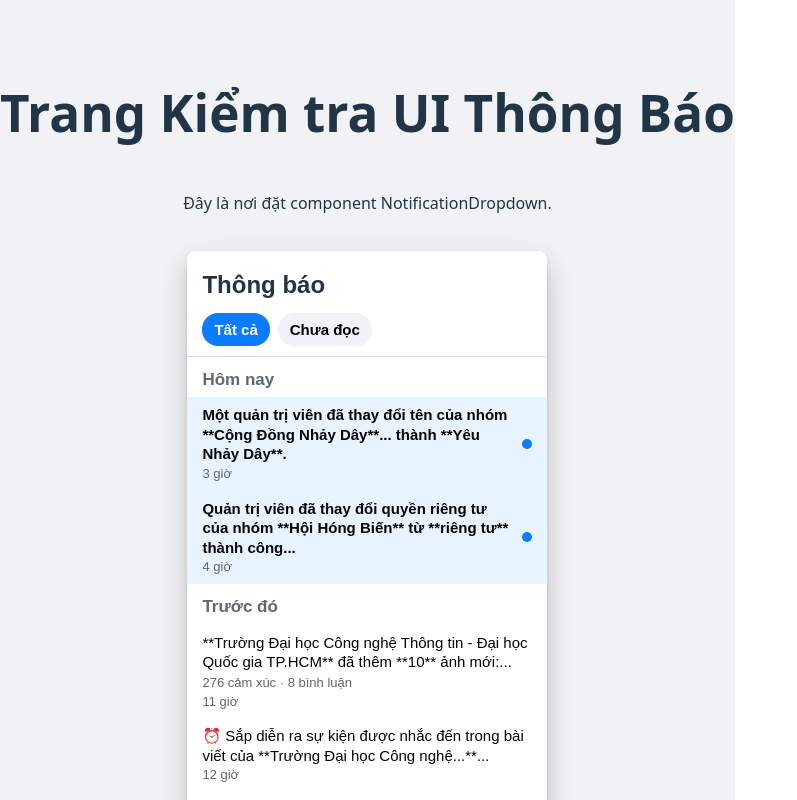
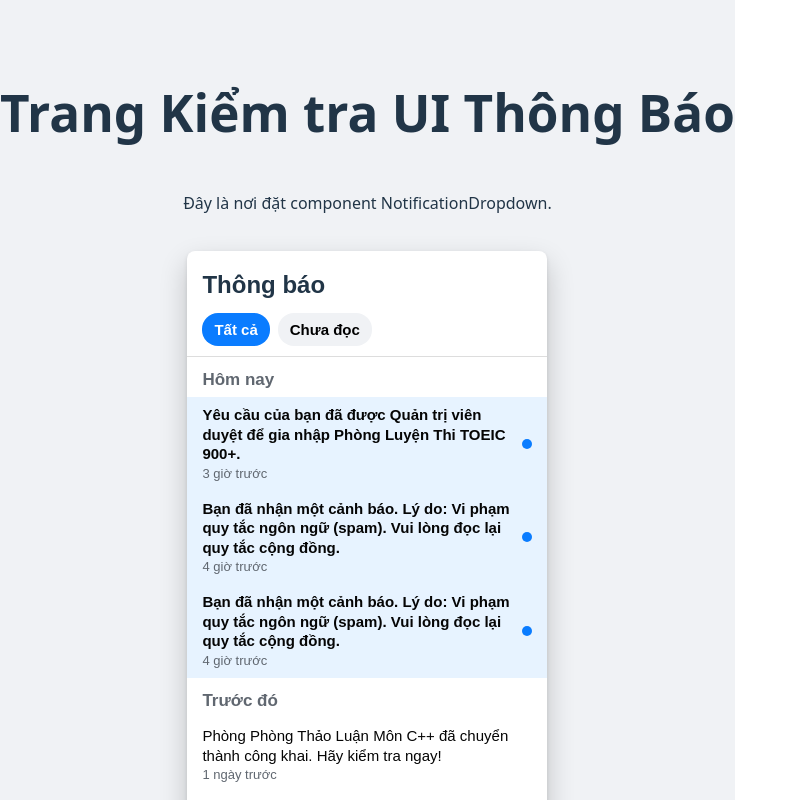
Before and after one commit to cblnam412/StudyBuddy, a React (Vite) app in the folder client/: page /notifications in a window 1280 px wide. Shown: the top 800 px of the page, without its empty margins (0-797 px from the left). Built offline with nearby package versions, Linux system fonts and the light colour scheme.

Commit message:
test: mock some study notifications

```diff
--- a/client/src/components/notification/notificationDropdown.jsx
+++ b/client/src/components/notification/notificationDropdown.jsx
@@ -3,82 +3,81 @@ import React, { useState, useEffect } from 'react';
 import NotificationItem from './notificationItem';
 import './notificationDropdown.css'; // Giả sử bạn có CSS tương ứng
 
-// Dữ liệu giả lập (Mock Data) được tích hợp trực tiếp
+// DỮ LIỆU GIẢ LẬP ĐÃ CẬP NHẬT THEO CHỦ ĐỀ CỦA BẠN
 const MOCK_NOTIFICATIONS = [
-  // ... (Dữ liệu giả lập không thay đổi)
   // --- Hôm nay ---
   {
     id: 'n1',
-    type: 'group_name_change',
-    groupName: 'Cộng Đồng Nhảy Dây',
-    newGroupName: 'Yêu Nhảy Dây',
-    time: '3 giờ',
+    type: 'request_approved', // Yêu cầu được duyệt
+    roomName: 'Phòng Luyện Thi TOEIC 900+',
+    requester: 'Quản trị viên',
+    time: '3 giờ trước',
     isRead: false,
-    category: 'Hôm nay'
+    category: 'Hôm nay',
+    targetScreen: 'room/toeic900' // Màn hình đích khi click
   },
   {
     id: 'n2',
-    type: 'group_privacy_change',
-    groupName: 'Hội Hóng Biến',
-    oldPrivacy: 'riêng tư',
-    newPrivacy: 'công khai',
-    time: '4 giờ',
+    type: 'warning_received', // Cảnh cáo
+    reason: 'Vi phạm quy tắc ngôn ngữ (spam)',
+    time: '4 giờ trước',
     isRead: false,
-    category: 'Hôm nay'
+    category: 'Hôm nay',
+    targetScreen: 'profile/warnings'
+  },
+{
+    id: 'n3',
+    type: 'warning_received', // Cảnh cáo
+    reason: 'Vi phạm quy tắc ngôn ngữ (spam)',
+    time: '4 giờ trước',
+    isRead: false,
+    category: 'Hôm nay',
+    targetScreen: 'profile/warnings'
   },
   // --- Trước đó ---
   {
-    id: 'n3',
-    type: 'group_new_photos',
-    groupName: 'Trường Đại học Công nghệ Thông tin - Đại học Quốc gia TP.HCM',
-    count: 10,
-    actor: 'UIT',
-    time: '11 giờ',
-    interaction: '276 cảm xúc',
-    comments: '8 bình luận',
+    id: 'n4',
+    type: 'room_status_change', // Thay đổi trạng thái phòng
+    roomName: 'Phòng Thảo Luận Môn C++',
+    status: 'đã chuyển thành công khai',
+    time: '1 ngày trước',
     isRead: true,
-    category: 'Trước đó'
-  },
-  {
-    id: 'n4',
-    type: 'event_reminder',
-    groupName: 'Trường Đại học Công nghệ...',
-    time: '12 giờ',
-    isRead: true,
-    category: 'Trước đó'
+    category: 'Trước đó',
+    targetScreen: 'room/cpp_discussion'
   },
   {
     id: 'n5',
-    type: 'group_privacy_change',
-    groupName: 'Tư vấn tuyển sinh Đại học',
-    oldPrivacy: 'công khai',
-    newPrivacy: 'riêng tư',
-    time: '13 giờ',
+    type: 'request_rejected', // Yêu cầu bị từ chối
+    requestType: 'gia nhập',
+    roomName: 'Nhóm Kỹ Năng Mềm',
+    rejecter: 'Mod B',
+    time: '2 ngày trước',
     isRead: true,
-    category: 'Trước đó'
+    category: 'Trước đó',
+    targetScreen: 'profile/requests'
   },
-  // **THÊM MỘT SỐ DỮ LIỆU ĐỂ TEST VIỆC MỞ RỘNG (GỌI LÀ OLDER)**
+  // **THÊM MỘT SỐ DỮ LIỆU ĐỂ TEST VIỆC MỞ RỘNG**
   {
     id: 'n6',
-    type: 'group_new_photos',
-    groupName: 'Nhóm Test 1',
-    count: 5,
-    actor: 'Admin',
-    time: '1 ngày',
-    interaction: '10 cảm xúc',
-    comments: '1 bình luận',
+    type: 'room_status_change',
+    roomName: 'Phòng Game Dev',
+    status: 'đã bị khóa tạm thời',
+    time: '3 ngày trước',
     isRead: true,
-    category: 'Trước đó'
+    category: 'Trước đó',
+    targetScreen: 'room/game_dev'
   },
   {
     id: 'n7',
-    type: 'event_reminder',
-    groupName: 'Nhóm Test 2',
-    time: '2 ngày',
+    type: 'request_approved',
+    roomName: 'Phòng Tiếng Nhật Sơ Cấp',
+    requester: 'Admin C',
+    time: '4 ngày trước',
     isRead: true,
-    category: 'Trước đó'
-  },
-  // ... (Thêm nhiều thông báo khác nếu cần)
+    category: 'Trước đó',
+    targetScreen: 'room/japanese_basic'
+  }
+
 ];
 
 // Hàm xử lý phân loại dữ liệu (giả lập API response)
@@ -117,8 +116,18 @@ const NotificationDropdown = () => {
   // 3. HÀM CHUYỂN ĐỔI TRẠNG THÁI MỞ RỘNG
   const handleShowMore = () => {
     setIsExpanded(true);
-    // Nếu bạn muốn cuộn (scroll) xuống thông báo mới, bạn có thể thực hiện ở đây.
+    // Logic điều hướng cuộn (nếu cần)
+    // Ví dụ: scrollElement.scrollTop = 0;
   };
+
+  // HÀM XỬ LÝ CLICK THÔNG BÁO (GIẢ LẬP ĐIỀU HƯỚNG)
+  const handleNotificationClick = (targetScreen) => {
+      // Logic điều hướng thực tế sẽ dùng react-router-dom/nextjs router.
+      console.log(`ĐIỀU HƯỚNG TỚI: /${targetScreen}`);
+      // Thêm logic đóng dropdown sau khi điều hướng
+      // closeDropdown();
+  };
+
 
   if (loading) {
     // Hiển thị trạng thái đang tải
@@ -141,15 +150,13 @@ const NotificationDropdown = () => {
 
       // 2. Lọc theo trạng thái mở rộng (Chỉ giới hạn nếu activeTab là 'all' và chưa expanded)
       if (!isExpanded && activeTab === 'all') {
-         // Chỉ hiển thị MAX_INITIAL_DISPLAY mục cho mỗi category nếu chưa mở rộng và đang ở tab 'all'
-         filteredItems = filteredItems.slice(0, MAX_INITIAL_DISPLAY);
+         // Chỉ giới hạn thông báo trong mục "Trước đó" nếu chưa mở rộng và đang ở tab 'all'
+         if (category === 'Trước đó') {
+             // Lấy số lượng thông báo đã hiển thị của mục "Hôm nay" (để đảm bảo không bị quá tải nếu "Hôm nay" có nhiều hơn MAX_INITIAL_DISPLAY)
+             // Tùy chỉnh: Lấy MAX_INITIAL_DISPLAY cho mỗi category
+             filteredItems = filteredItems.slice(0, MAX_INITIAL_DISPLAY);
+         }
       }
-
-      // Hoặc: Chỉ giới hạn thông báo trong mục "Trước đó" nếu chưa mở rộng (Tùy theo UX/UI)
-      /* if (category === 'Trước đó' && !isExpanded) {
-         filteredItems = filteredItems.slice(0, MAX_INITIAL_DISPLAY);
-      }
-      */
 
       if (filteredItems.length > 0) {
         filtered[category] = filteredItems;
@@ -162,9 +169,12 @@ const NotificationDropdown = () => {
   const categories = Object.keys(categorizedNotifications);
 
   // Kiểm tra xem còn thông báo nào chưa được hiển thị không
+  // So sánh tổng số lượng item "Trước đó" với số lượng item "Trước đó" đang hiển thị
   const hasMoreUnshown = notifications['Trước đó']
-    && (notifications['Trước đó'].length > categorizedNotifications['Trước đó']?.length)
-    && !isExpanded;
+    && notifications['Trước đó'].length > MAX_INITIAL_DISPLAY
+    && !isExpanded
+    && activeTab === 'all';
+
 
   return (
     <div className="notification-dropdown-container">
@@ -195,7 +205,12 @@ const NotificationDropdown = () => {
             <React.Fragment key={category}>
               <h3 className="notification-category-title">{category}</h3>
               {categorizedNotifications[category].map(item => (
-                <NotificationItem key={item.id} notification={item} />
+                // TRUYỀN HÀM XỬ LÝ CLICK XUỐNG COMPONENT CON
+                <NotificationItem
+                    key={item.id}
+                    notification={item}
+                    onClick={() => handleNotificationClick(item.targetScreen)} // Gắn event handler
+                />
               ))}
 
               {/* CẬP NHẬT: Hiển thị nút "Xem thông báo trước đó" dựa trên điều kiện */}
--- a/client/src/components/notification/notificationItem.jsx
+++ b/client/src/components/notification/notificationItem.jsx
@@ -2,32 +2,31 @@
 import React from 'react';
 import './notificationItem.css';
 
-// Hàm helper để tạo nội dung thông báo dựa trên type (giống ngôn ngữ bạn chụp)
+// Hàm helper để tạo nội dung thông báo dựa trên type
 const getNotificationContent = (notification) => {
   switch (notification.type) {
-    case 'group_name_change':
+    case 'request_approved':
       return (
         <>
-          Một quản trị viên đã thay đổi tên của nhóm **{notification.groupName}**... thành **{notification.newGroupName}**.
+          Yêu cầu của bạn đã được {notification.requester} duyệt để gia nhập {notification.roomName}.
         </>
       );
-    case 'group_privacy_change':
+    case 'request_rejected':
       return (
         <>
-          Quản trị viên đã thay đổi quyền riêng tư của nhóm **{notification.groupName}** từ **{notification.oldPrivacy}** thành công...
+          Yêu cầu {notification.requestType} nhóm {notification.roomName} đã bị {notification.rejecter}** từ chối.
         </>
       );
-    case 'group_new_photos':
+    case 'room_status_change':
       return (
         <>
-          **{notification.groupName}** đã thêm **{notification.count}** ảnh mới:... <br />
-          <span className="notification-interaction">{notification.interaction} · {notification.comments}</span>
+         Phòng {notification.roomName} {notification.status}. Hãy kiểm tra ngay!
         </>
       );
-    case 'event_reminder':
+    case 'warning_received':
       return (
         <>
-          ⏰ Sắp diễn ra sự kiện được nhắc đến trong bài viết của **{notification.groupName}**...
+          Bạn đã nhận một cảnh báo. Lý do: {notification.reason}. Vui lòng đọc lại quy tắc cộng đồng.
         </>
       );
     default:
@@ -35,15 +34,14 @@ const getNotificationContent = (notification) => {
   }
 };
 
-const NotificationItem = ({ notification }) => {
+const NotificationItem = ({ notification, onClick }) => {
   // Thêm class 'unread' nếu thông báo chưa đọc
   const itemClass = `notification-item ${notification.isRead ? 'read' : 'unread'}`;
 
+  // Thêm onClick event handler
   return (
-    <div className={itemClass}>
+    <div className={itemClass} onClick={onClick}>
       <div className="notification-content-wrapper">
-        {/* Sử dụng dangerouslySetInnerHTML nếu bạn muốn dùng Markdown (như **bold**) trong nội dung.
-            Tuy nhiên, tôi giữ lại cách dùng React Fragment và strong tags để an toàn hơn. */}
         <p className="notification-content">
           {getNotificationContent(notification)}
         </p>
```
